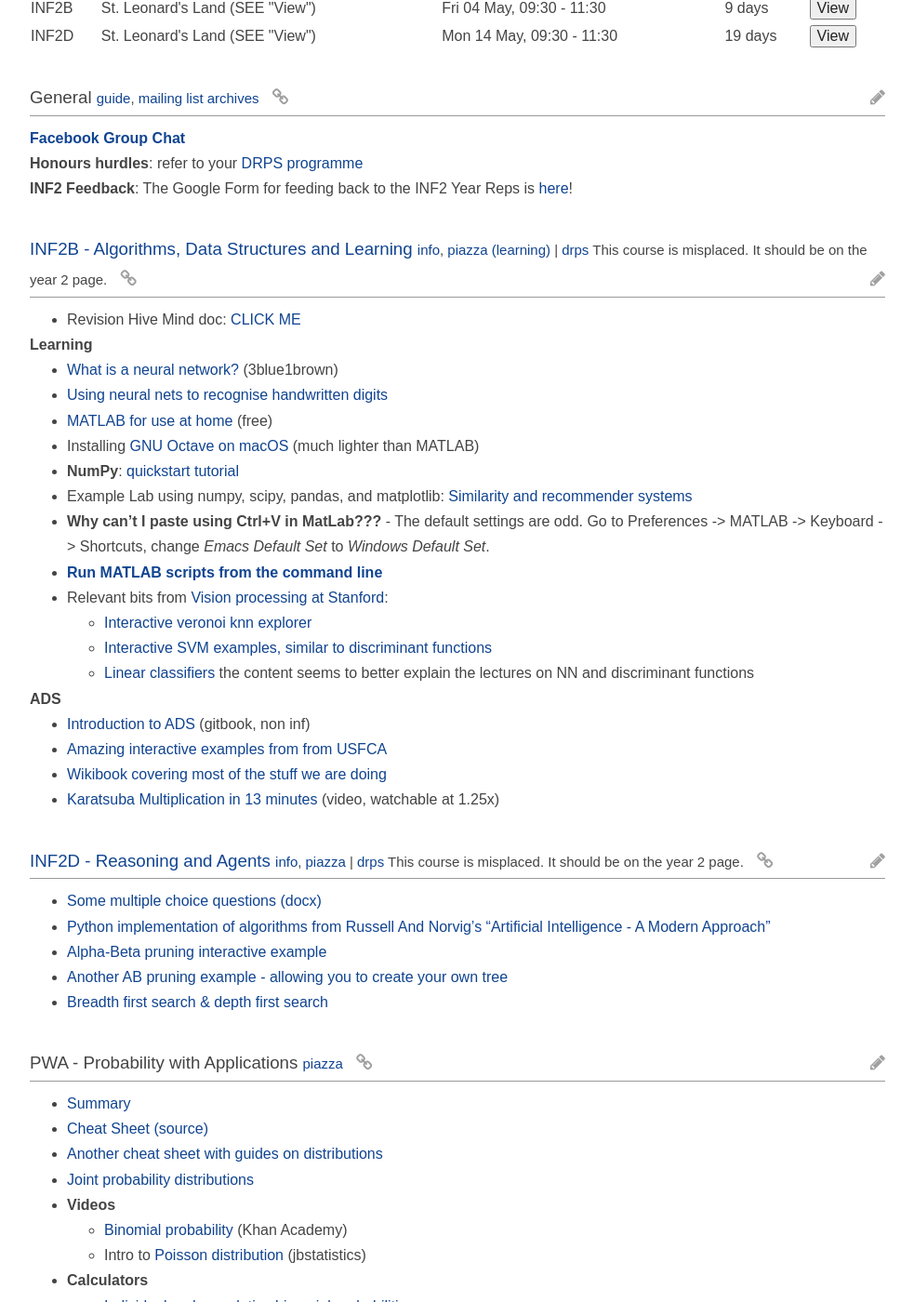
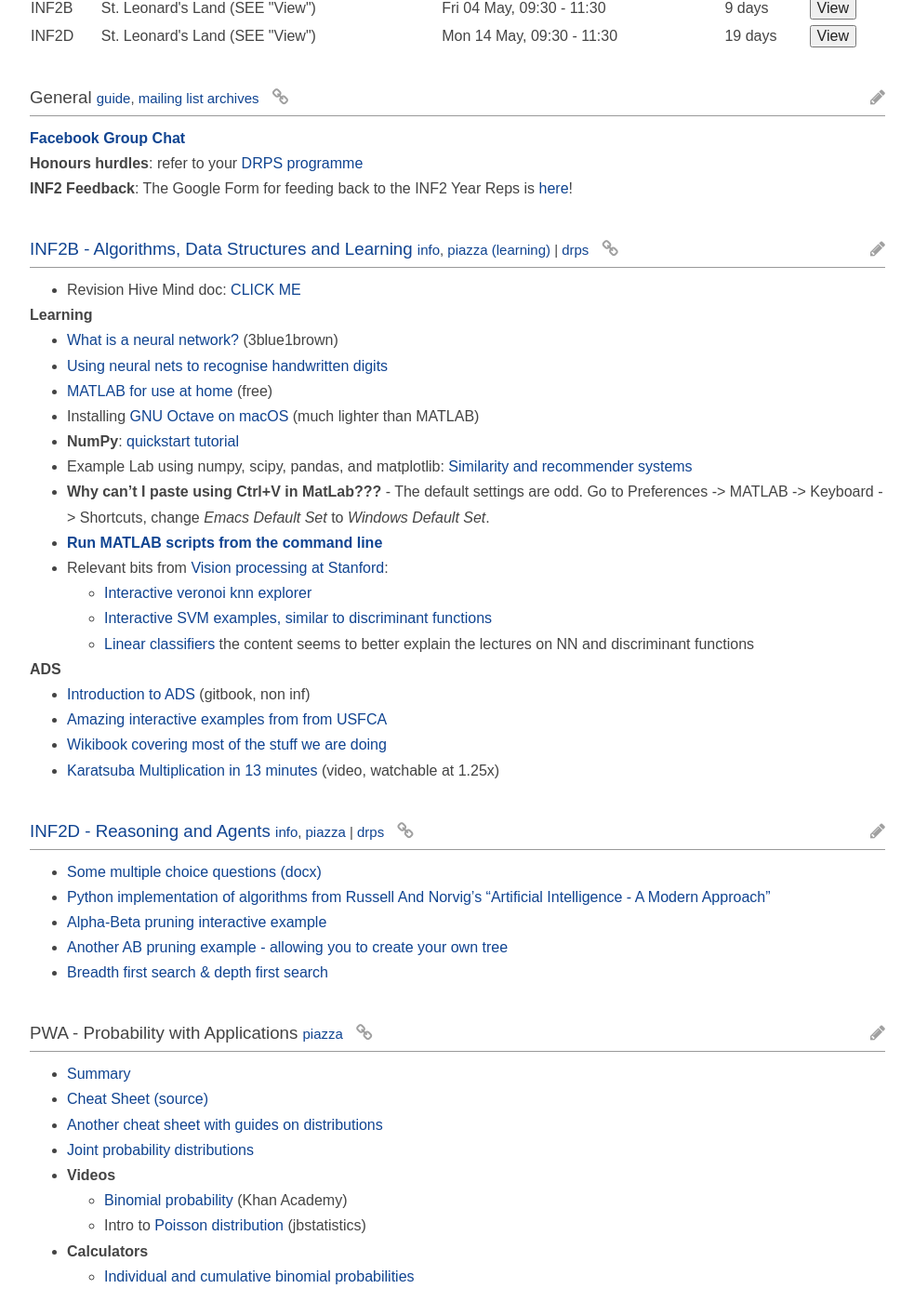
Before and after one commit to compsoc-edinburgh/betterinformatics, a Jekyll site: the page built from _pages/inf2.md, in a window 1280 px wide and 1400 px high, scrolled down 491 px. Shown: the whole window at 93% size, without its empty margins (148-1131 px from the left). Built offline with Jekyll 4.4.1, drawn with Linux system fonts in a browser that asks for light colours; nearby versions of some CDN libraries.

Commit message:
Update sections.html

```diff
--- a/_includes/sections.html
+++ b/_includes/sections.html
@@ -28,7 +28,7 @@
         {% endif %}
         {% if course %}
             | <a href="{{ site.data.courses[section.course-acronym].euclid_url }}">drps</a>
-            {% if course.year != section.year %}
+            {% if course.year != page.year %}
             This course is misplaced. It should be on the year {{ course.year }} page.
             {% endif %}
         {% endif %}
```
